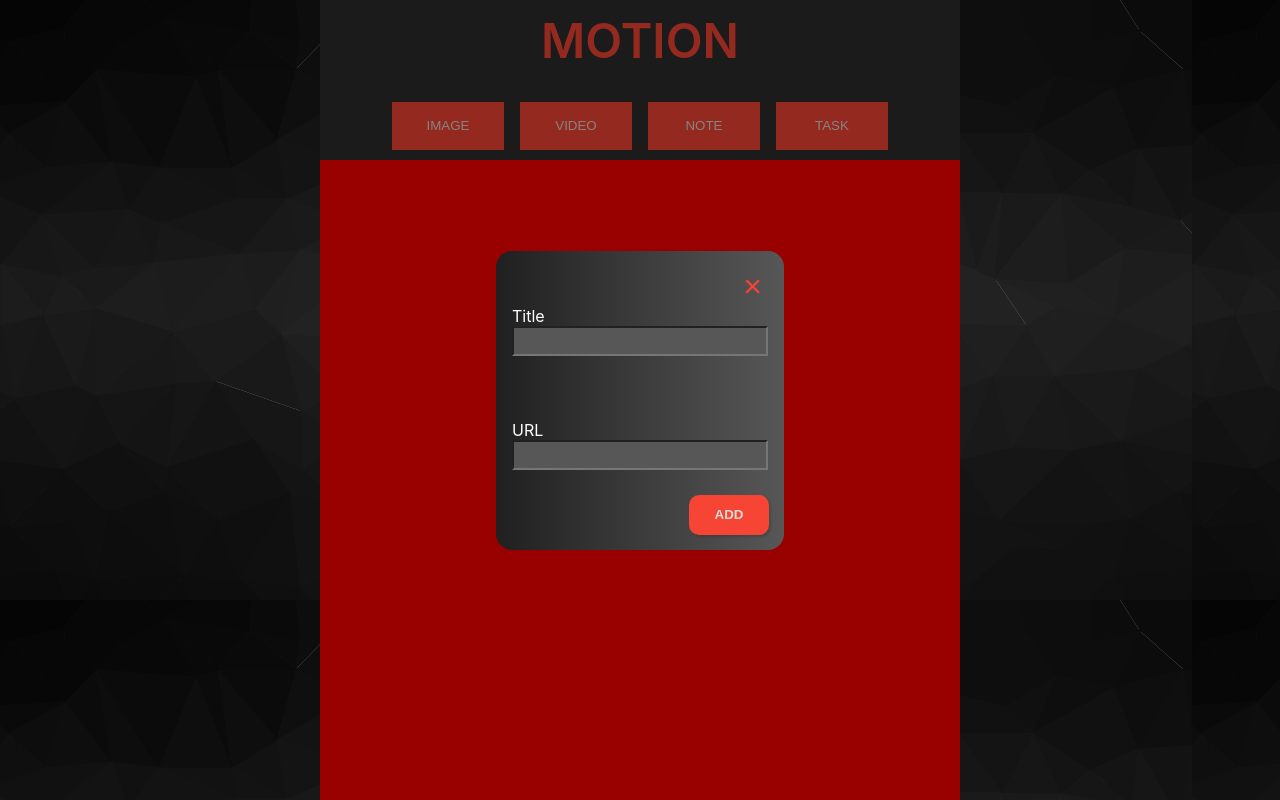
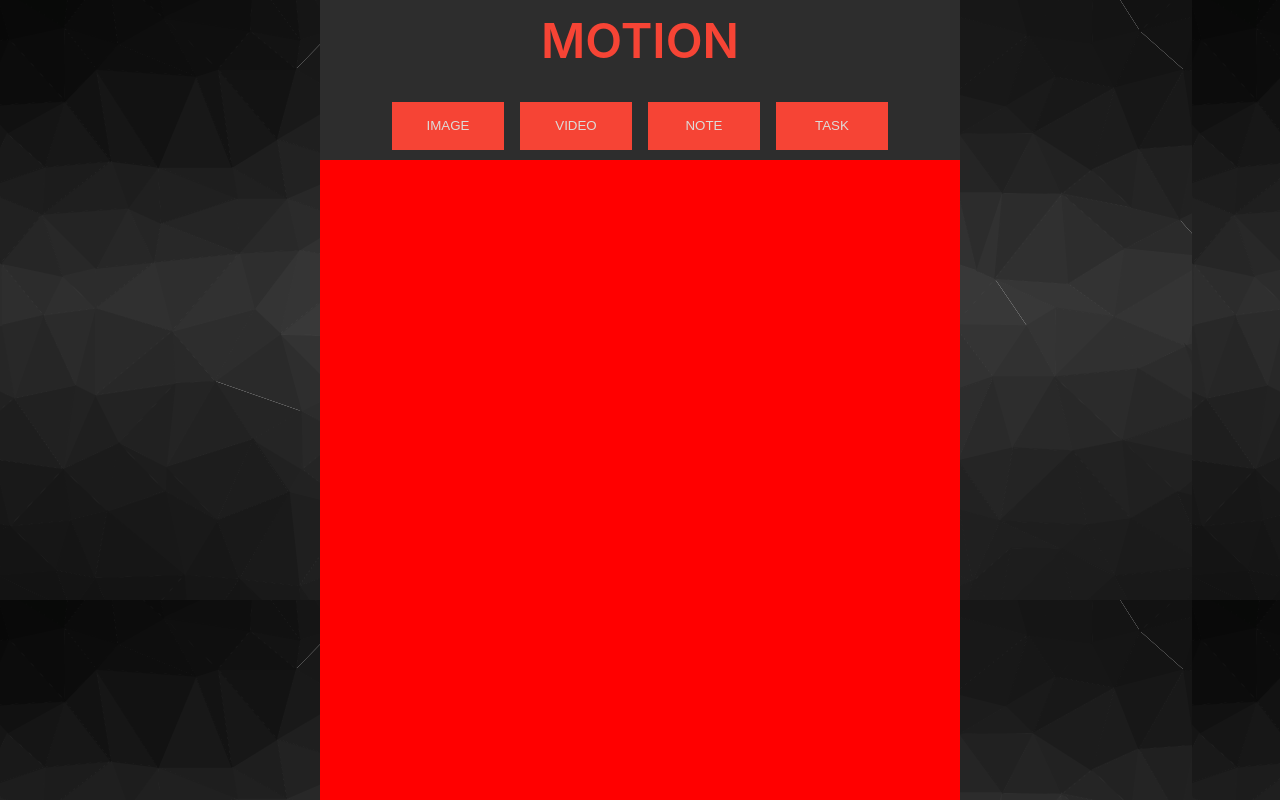
Before and after one commit to HTlee1990/MOTION, a React (Create React App) app: page / in a window 1280 px wide. Built offline with nearby package versions, Linux system fonts and the light colour scheme.

Commit message:
[Front]modal기능 구현완료

```diff
--- a/src/App.css
+++ b/src/App.css
@@ -12,3 +12,7 @@ body,
 input:focus {
   outline: none;
 }
+
+textarea:focus {
+  outline: none;
+}
--- a/src/App.tsx
+++ b/src/App.tsx
@@ -4,9 +4,13 @@ import Modal from './common/modal/Modal';
 import { useState } from 'react';
 
 function App() {
-  const [modalShow, setModalShow] = useState(true);
-  const handleModal = () => {
-    console.log('clicked');
+  const [modalShow, setModalShow] = useState(false);
+  const [needURL, setNeedURL] = useState(true);
+  const handleModal = (e?: any) => {
+    if (e) {
+      if (e.target.id === 'image' || e.target.id === 'video') setNeedURL(true);
+      else setNeedURL(false);
+    }
     setModalShow((prev) => !prev);
   };
   return (
@@ -14,7 +18,7 @@ function App() {
       className="App"
       style={{ backgroundImage: `url('/images/darkbackground.png')` }}
     >
-      {modalShow && <Modal onClick={handleModal} />}
+      {modalShow && <Modal onClick={handleModal} needUrl={needURL} />}
       <Body onClick={handleModal} />
     </div>
   );
--- a/src/common/modal/Modal.scss
+++ b/src/common/modal/Modal.scss
@@ -39,6 +39,12 @@
       input {
         height: 1.5rem;
         background-color: $text-edit-bg-color;
+        color: white;
+      }
+
+      textarea {
+        background-color: $text-edit-bg-color;
+        color: white;
       }
     }
 
--- a/src/common/modal/Modal.tsx
+++ b/src/common/modal/Modal.tsx
@@ -1,30 +1,42 @@
 import './Modal.scss';
 import Button from '../Button';
-import { useState, useRef } from 'react';
+import { useState, useRef, useEffect } from 'react';
 type Props = {
-  onClick: () => void;
+  onClick: (e?: any) => void;
+  needUrl: boolean;
 };
 
-function Modal({ onClick }: Props) {
+function Modal({ onClick, needUrl }: Props) {
   const modalRef = useRef<HTMLDivElement>(null);
   const [title, setTitle] = useState('');
   const [url, setUrl] = useState('');
+  const [body, setBody] = useState('');
 
   const handleInput: React.ChangeEventHandler<HTMLInputElement> = (e) => {
     const handler = e.target.id === 'Title' ? setTitle : setUrl;
     handler(e.target.value);
-    console.log(e);
   };
-  const test = (e: any) => {
+  const handleTextArea: React.ChangeEventHandler<HTMLTextAreaElement> = (e) => {
+    setBody(e.target.value);
+  };
+  const closeModal = (e: any) => {
     e.preventDefault();
     if (e.target === modalRef.current) {
       onClick();
     }
   };
+  const submitHandler: React.FormEventHandler<HTMLFormElement> = (e) => {
+    e.preventDefault();
+    console.log('clicked!');
+  };
 
   return (
-    <div className="modal__background" ref={modalRef} onClick={test}>
-      <form className="form__wrapper" autoComplete="off">
+    <div className="modal__background" ref={modalRef} onClick={closeModal}>
+      <form
+        className="form__wrapper"
+        autoComplete="off"
+        onClick={submitHandler}
+      >
         <button className="close__btn" onClick={onClick}>
           &#215;
         </button>
@@ -32,10 +44,18 @@ function Modal({ onClick }: Props) {
           <label htmlFor="Title">Title</label>
           <input type="text" id="Title" value={title} onChange={handleInput} />
         </div>
-        <div className="input__wrapper">
-          <label htmlFor="URL">URL</label>
-          <input type="text" id="URL" value={url} onChange={handleInput} />
-        </div>
+
+        {needUrl ? (
+          <div className="input__wrapper">
+            <label htmlFor="URL">URL</label>
+            <input type="text" id="URL" value={url} onChange={handleInput} />
+          </div>
+        ) : (
+          <div className="input__wrapper">
+            <label htmlFor="body">BODY</label>
+            <textarea id="body" value={body} onChange={handleTextArea} />
+          </div>
+        )}
         <Button className="add__btn" id="hoho">
           ADD
         </Button>
--- a/src/components/Header.tsx
+++ b/src/components/Header.tsx
@@ -2,7 +2,7 @@ import './Header.scss';
 import Button from '../common/Button';
 
 type Props = {
-  onClick: () => void;
+  onClick?: (e?: any) => void;
 };
 
 export default function Header({ onClick }: Props) {
@@ -10,10 +10,18 @@ export default function Header({ onClick }: Props) {
     <div className="header__container">
       MOTION
       <div className="button__container">
-        <Button onClick={onClick}>IMAGE</Button>
-        <Button onClick={onClick}>VIDEO</Button>
-        <Button onClick={onClick}>NOTE</Button>
-        <Button onClick={onClick}>TASK</Button>
+        <Button id="image" onClick={onClick}>
+          IMAGE
+        </Button>
+        <Button id="video" onClick={onClick}>
+          VIDEO
+        </Button>
+        <Button id="note" onClick={onClick}>
+          NOTE
+        </Button>
+        <Button id="task" onClick={onClick}>
+          TASK
+        </Button>
       </div>
     </div>
   );
--- a/src/views/Body.tsx
+++ b/src/views/Body.tsx
@@ -1,7 +1,7 @@
 import Header from '../components/Header';
 import './Body.css';
 type Props = {
-  onClick: () => void;
+  onClick?: (e?: any) => void;
 };
 
 export default function Body({ onClick }: Props) {
```
